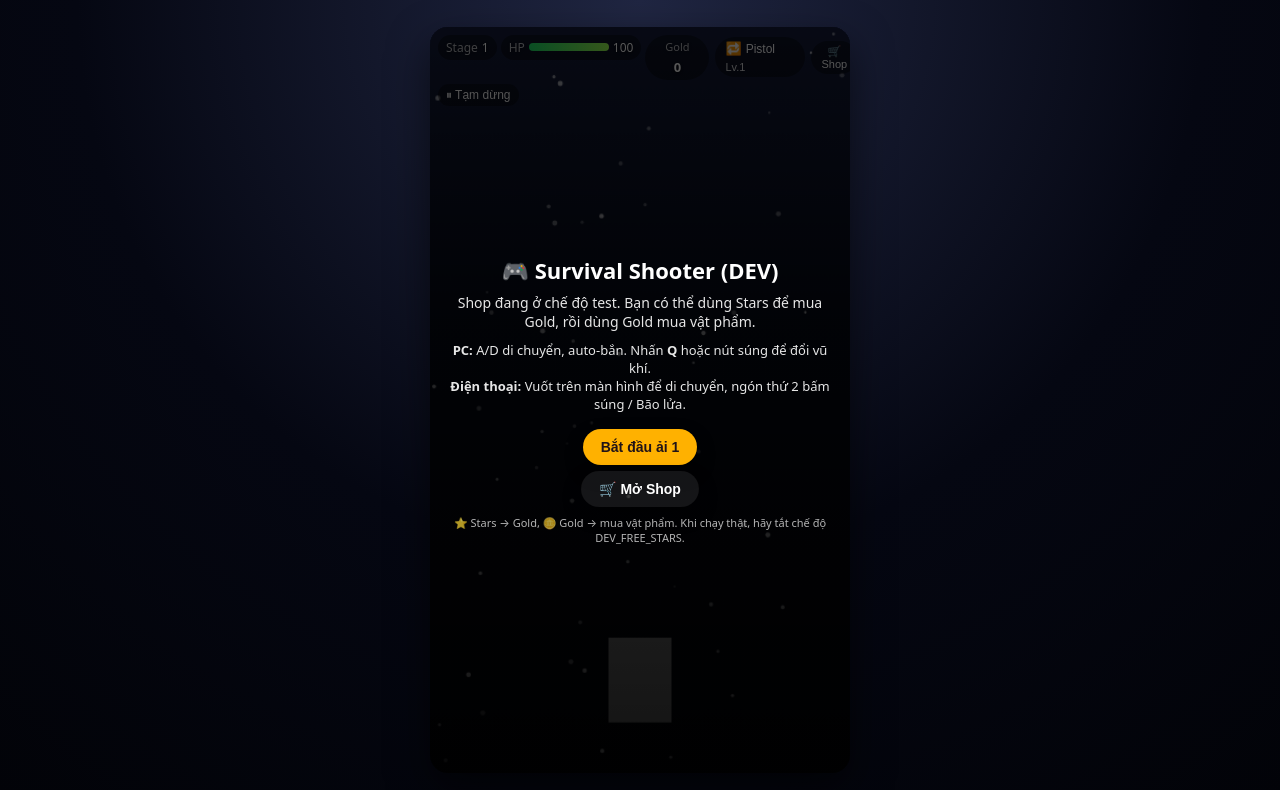
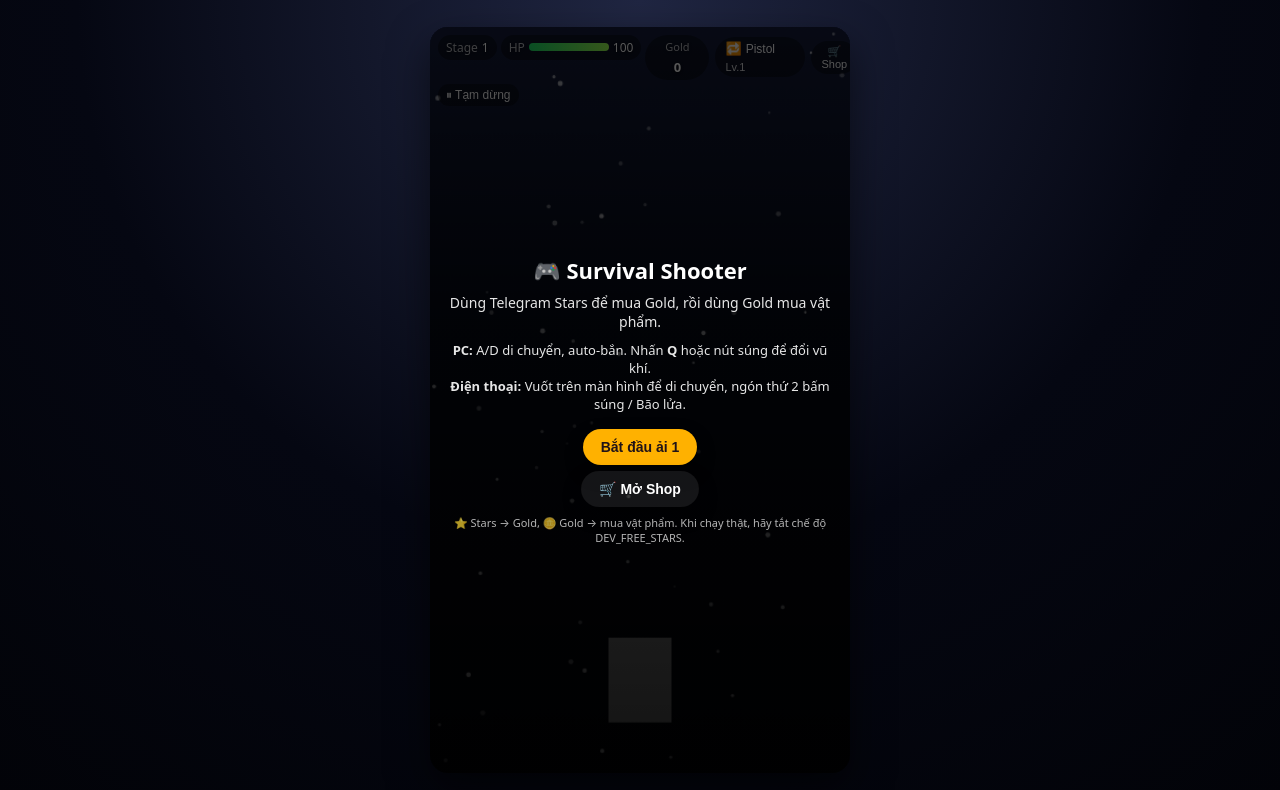
Before and after one commit to vip102a/shooter-miniapp, a plain HTML site: page index.html in a window 1280 px wide. Drawn offline with Linux system fonts and the light colour scheme.

Commit message:
Update index.html

```diff
--- a/index.html
+++ b/index.html
@@ -387,8 +387,8 @@
   const BACKEND     = 'https://backend-yemh.onrender.com';
   const STORAGE_KEY = 'survival_shooter_progress_v5';
 
-  // ⚠️ DEV: FREE STARS SHOP
-  const DEV_FREE_STARS = true;
+  // Production: dùng Stars thật, KHÔNG free nữa
+const DEV_FREE_STARS = false;
 
   const AUTO_SHOOT = true;
   const WEAPON_KEYS = ['pistol','rifle','shotgun','sniper'];
@@ -806,8 +806,8 @@
     gameState = 'menu';
     shopReturnMode = 'menu';
     overlay.innerHTML = `
-      <h1>🎮 Survival Shooter (DEV)</h1>
-      <p>Shop đang ở chế độ test. Bạn có thể dùng Stars để mua Gold, rồi dùng Gold mua vật phẩm.</p>
+      <h1>🎮 Survival Shooter</h1>
+      <p>Dùng Telegram Stars để mua Gold, rồi dùng Gold mua vật phẩm.</p>
       <p style="font-size:13px;opacity:0.9">
         <b>PC:</b> A/D di chuyển, auto-bắn. Nhấn <b>Q</b> hoặc nút súng để đổi vũ khí.<br/>
         <b>Điện thoại:</b> Vuốt trên màn hình để di chuyển, ngón thứ 2 bấm súng / Bão lửa.
```
